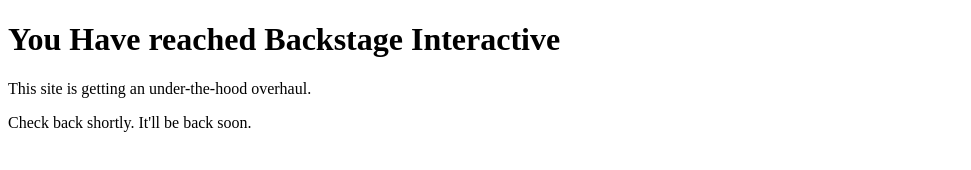
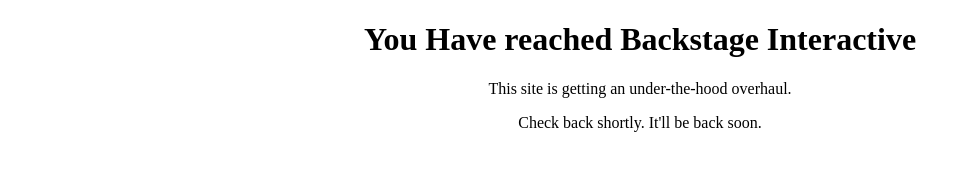
Before and after one commit to BackstageInteractive/bi-overhaul, a plain HTML site: page index.html in a window 1280 px wide. Shown: the whole page, without its empty margins (0-971 px from the left). Drawn offline with Linux system fonts and the light colour scheme.

Commit message:
Center text on index.html

```diff
--- a/index.html
+++ b/index.html
@@ -22,11 +22,12 @@
         <!--[if lt IE 7]>
             <p class="browsehappy">You are using an <strong>outdated</strong> browser. Please <a href="#">upgrade your browser</a> to improve your experience.</p>
         <![endif]-->
-        <div class="main"></div>
-        <h1>You Have reached Backstage Interactive</h1>
+        <div class="main">
+            <h1>You Have reached Backstage Interactive</h1>
 
-        <p>This site is getting an under-the-hood overhaul.</p>
+            <p>This site is getting an under-the-hood overhaul.</p>
 
-        <p>Check back shortly. It'll be back soon.</p>
+            <p>Check back shortly. It'll be back soon.</p>
+        </div>
     </body>
 </html>
```
